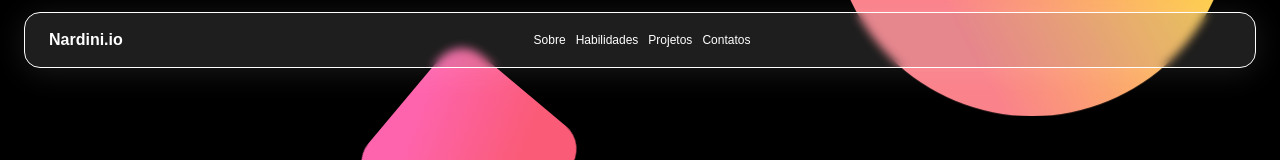
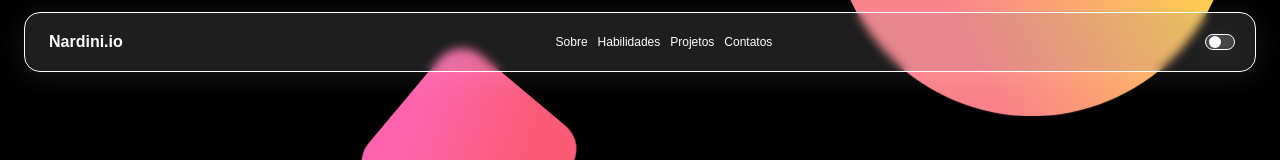
Before and after one commit to nardini-22/nardini.io, a Next.js app: page / in a window 1280 px wide. Shown: the top 160 px of the page. Built offline with nearby package versions, Linux system fonts and the light colour scheme; a web font is replaced by a local one.

Commit message:
feat: added toggle theme button

```diff
--- a/package.json
+++ b/package.json
@@ -9,6 +9,7 @@
     "lint": "next lint"
   },
   "dependencies": {
+    "@heroicons/react": "^2.0.13",
     "@types/node": "^18.0.6",
     "@types/react": "^18.0.15",
     "@types/styled-components": "^5.1.25",
--- a/src/components/Header/index.tsx
+++ b/src/components/Header/index.tsx
@@ -1,19 +1,18 @@
-import Theme from '@/context/Theme'
 import { useScreenSize } from '@/hooks/useScreenSize'
-import { useContext } from 'react'
+import Link from 'next/link'
 import { Menu } from '../Menu'
+import { ToggleTheme } from '../ToggleTheme'
 import * as S from './styles'
 
 export const Header = () => {
-  const { theme, setTheme } = useContext(Theme)
   const screenType = useScreenSize()
   return (
     <S.Container>
-      <S.Title>Nardini.io</S.Title>
-      {/* <button onClick={() => setTheme(theme === 'dark' ? 'light' : 'dark')}>
-        {theme}wefgweuigfwegfweigfiwe
-      </button> */}
+      <Link href="/">
+        <S.Title>Nardini.io</S.Title>
+      </Link>
       {screenType === 'desktop' && <Menu />}
+      <ToggleTheme />
     </S.Container>
   )
 }
--- a/src/components/Header/styles.ts
+++ b/src/components/Header/styles.ts
@@ -5,7 +5,7 @@ export const Container = styled.div`
   width: 100%;
   display: flex;
   align-items: center;
-  justify-content: center;
+  justify-content: space-between;
   border-radius: 8px;
   margin-top: 12px;
   padding: 20px;
@@ -24,5 +24,8 @@ export const Container = styled.div`
 `
 
 export const Title = styled.h1`
-  position: absolute;
+  cursor: pointer;
+  &:hover {
+    text-shadow: ${(props: ITheme) => props.theme.neon};
+  }
 `
--- a/src/components/Menu/styles.ts
+++ b/src/components/Menu/styles.ts
@@ -13,4 +13,9 @@ export const IconContainer = styled.div`
   color: ${(props: ITheme) => props.theme.text};
   gap: 2px;
   cursor: pointer;
+  p {
+    &:hover {
+      text-shadow: ${(props: ITheme) => props.theme.neon};
+    }
+  }
 `
--- /dev/null
+++ b/src/components/ToggleTheme/index.tsx
@@ -0,0 +1,12 @@
+import Theme from '@/context/Theme'
+import { useContext } from 'react'
+import * as S from './styles'
+
+export const ToggleTheme = () => {
+  const { theme, setTheme } = useContext(Theme)
+  return (
+    <S.Wrapper onClick={() => setTheme(theme === 'dark' ? 'light' : 'dark')}>
+      <S.Dot option={theme} />
+    </S.Wrapper>
+  )
+}
--- /dev/null
+++ b/src/components/ToggleTheme/styles.ts
@@ -0,0 +1,51 @@
+import { ITheme } from '@/styles/styled'
+import styled, { keyframes } from 'styled-components'
+
+interface IDot {
+  option: string
+}
+
+export const Wrapper = styled.div`
+  width: 32px;
+  height: 16px;
+  border-radius: 8px;
+  display: flex;
+  align-items: center;
+  padding: 0 3px;
+  cursor: pointer;
+  background: ${(props: ITheme) => props.theme.header};
+  box-shadow: 0 4px 30px ${(props: ITheme) => props.theme.headerShadow};
+  backdrop-filter: blur(5px);
+  -webkit-backdrop-filter: blur(5px);
+  border: 1px solid #ffff;
+`
+
+export const Dot = styled.div<IDot>`
+  position: absolute;
+  width: 12px;
+  height: 12px;
+  border-radius: 100px;
+  animation: 0.5s
+    ${props => (props.option == 'dark' ? LeftToRight : RightToLeft)} ease;
+  animation-fill-mode: forwards;
+  background: ${(props: ITheme) => props.theme.text};
+`
+
+const LeftToRight = keyframes`
+  0% {
+    transform: translateX(10px)
+  }
+  100% {
+    transform: translateX(0%)
+  }
+`
+const RightToLeft = keyframes`
+  0% {
+    transform: translateX(0%)
+  }
+  60%{
+  }
+  100% {
+    transform: translateX(14px)
+  }
+`
--- a/src/styles/styled.d.ts
+++ b/src/styles/styled.d.ts
@@ -18,5 +18,6 @@ export interface ITheme {
     highlight: string
     header: string
     headerShadow: string
+    neon: string
   }
 }
--- a/src/styles/theme.ts
+++ b/src/styles/theme.ts
@@ -1,4 +1,8 @@
 import { ITheme } from './styled'
+
+const lightNeon =
+  '0 0 7px #fff, 0 0 10px #fff, 0 0 21px #fff, 0 0 42px #0fa, 0 0 82px #0fa, 0 0 92px #0fa, 0 0 102px #0fa, 0 0 151px #0fa'
+const darkNeon = '0px 0px 5px rgba(0,0,0,0.8)'
 
 export const lightTheme: ITheme = {
   theme: {
@@ -7,7 +11,8 @@ export const lightTheme: ITheme = {
     primary: '#BD93F9',
     highlight: '#E4289D',
     header: 'rgba(255, 255, 255, 0.2)',
-    headerShadow: 'rgba(0, 0, 0, 0.1)'
+    headerShadow: 'rgba(0, 0, 0, 0.1)',
+    neon: darkNeon
   }
 }
 
@@ -18,6 +23,7 @@ export const darkTheme = {
     primary: '#BD93F9',
     highlight: '#E4289D',
     header: 'rgba(150, 150, 150, 0.2)',
-    headerShadow: 'rgba(255, 255, 255, 0.1)'
+    headerShadow: 'rgba(255, 255, 255, 0.1)',
+    neon: lightNeon
   }
 }
```
Also changed, not shown: 2 other files (tests, documents, lock files or other folders).
